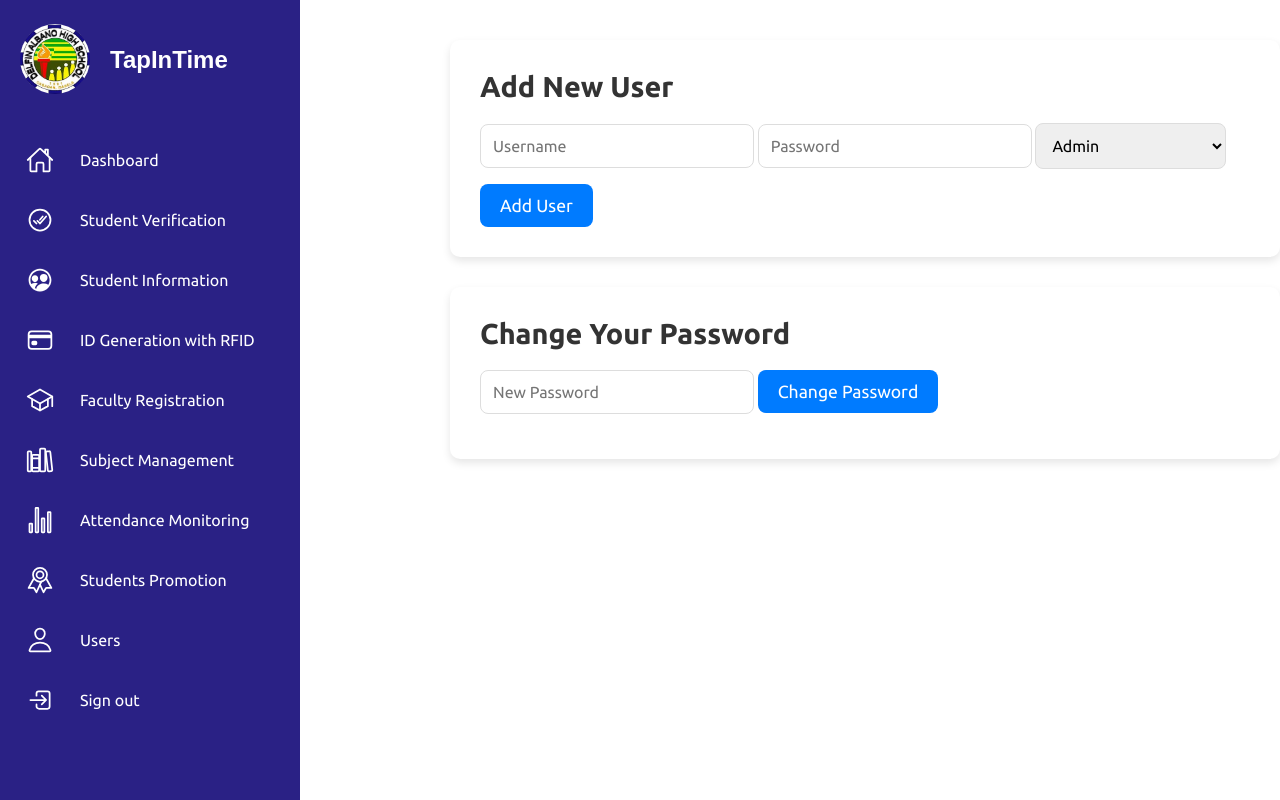
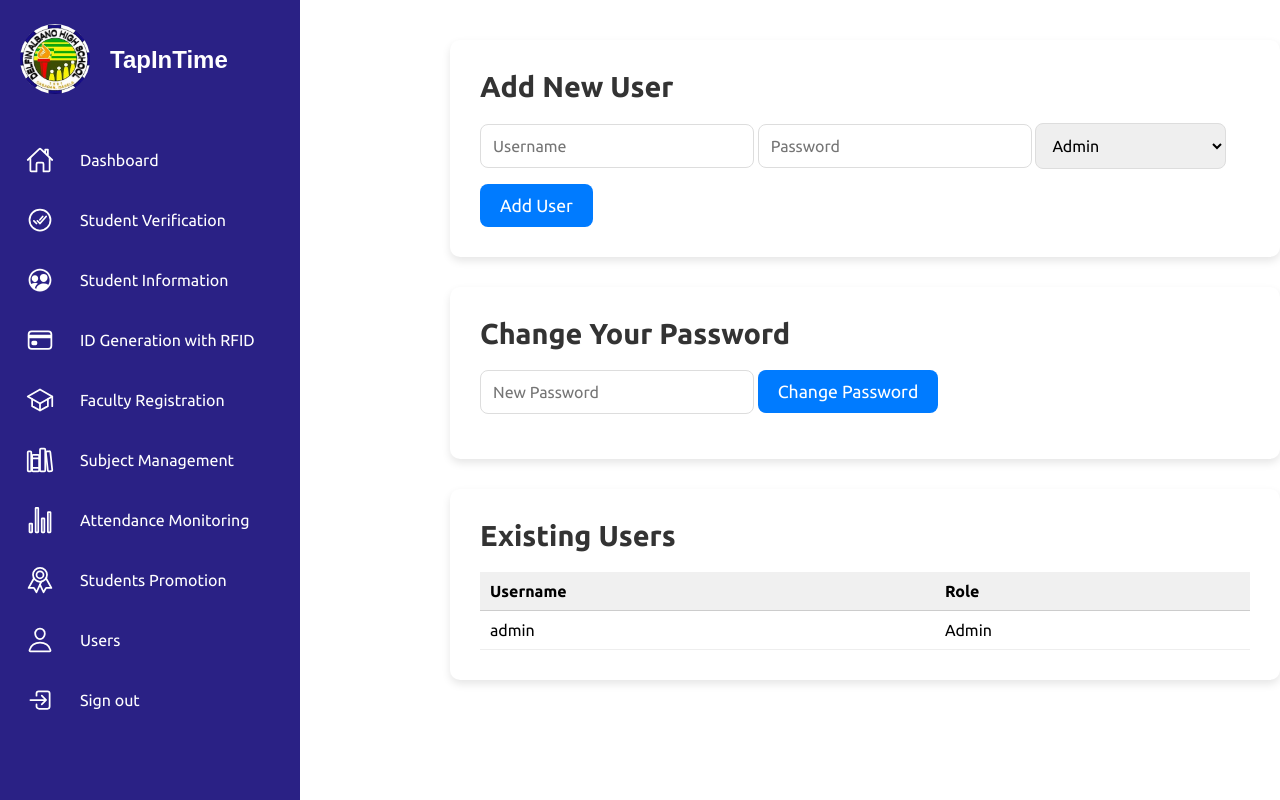
Before and after one commit to 1missJ/TapTrak, a PHP site: page /user.php in a window 1280 px wide. Run offline with PHP 8.4, Linux system fonts and the light colour scheme; a user stored in the database is signed in; data comes from the database, SQL or seed files in the repository.

Commit message:
Update user.php

```diff
--- a/TapInTime/user.php
+++ b/TapInTime/user.php
@@ -39,6 +39,15 @@ if ($_SERVER["REQUEST_METHOD"] == "POST" && isset($_POST['change_password'])) {
     $stmt->close();
 }
 
+// Fetch all users
+$user_list = [];
+$result = $conn->query("SELECT username, role FROM users ORDER BY id DESC");
+
+if ($result && $result->num_rows > 0) {
+    while ($row = $result->fetch_assoc()) {
+        $user_list[] = $row;
+    }
+}
 
 
 $conn->close();
@@ -142,8 +151,35 @@ $conn->close();
                     <button type="submit" name="change_password" class="btn-warning">Change Password</button>
                 </form>
             </div>
+            <div class="form-card">
+    <h2>Existing Users</h2>
+    <table style="width:100%; border-collapse: collapse;">
+        <thead>
+            <tr style="background-color: #f0f0f0;">
+                <th style="text-align: left; padding: 10px; border-bottom: 1px solid #ccc;">Username</th>
+                <th style="text-align: left; padding: 10px; border-bottom: 1px solid #ccc;">Role</th>
+            </tr>
+        </thead>
+        <tbody>
+            <?php if (!empty($user_list)): ?>
+                <?php foreach ($user_list as $user): ?>
+                    <tr>
+                        <td style="padding: 10px; border-bottom: 1px solid #eee;"><?= htmlspecialchars($user['username']) ?></td>
+                        <td style="padding: 10px; border-bottom: 1px solid #eee;"><?= ucfirst(htmlspecialchars($user['role'])) ?></td>
+                    </tr>
+                <?php endforeach; ?>
+            <?php else: ?>
+                <tr>
+                    <td colspan="2" style="padding: 10px;">No users found.</td>
+                </tr>
+            <?php endif; ?>
+        </tbody>
+    </table>
+</div>
+
         </div>
     </div>
+
 
     <!-- Scripts -->
     <script src="assets/js/main.js"></script>
```
